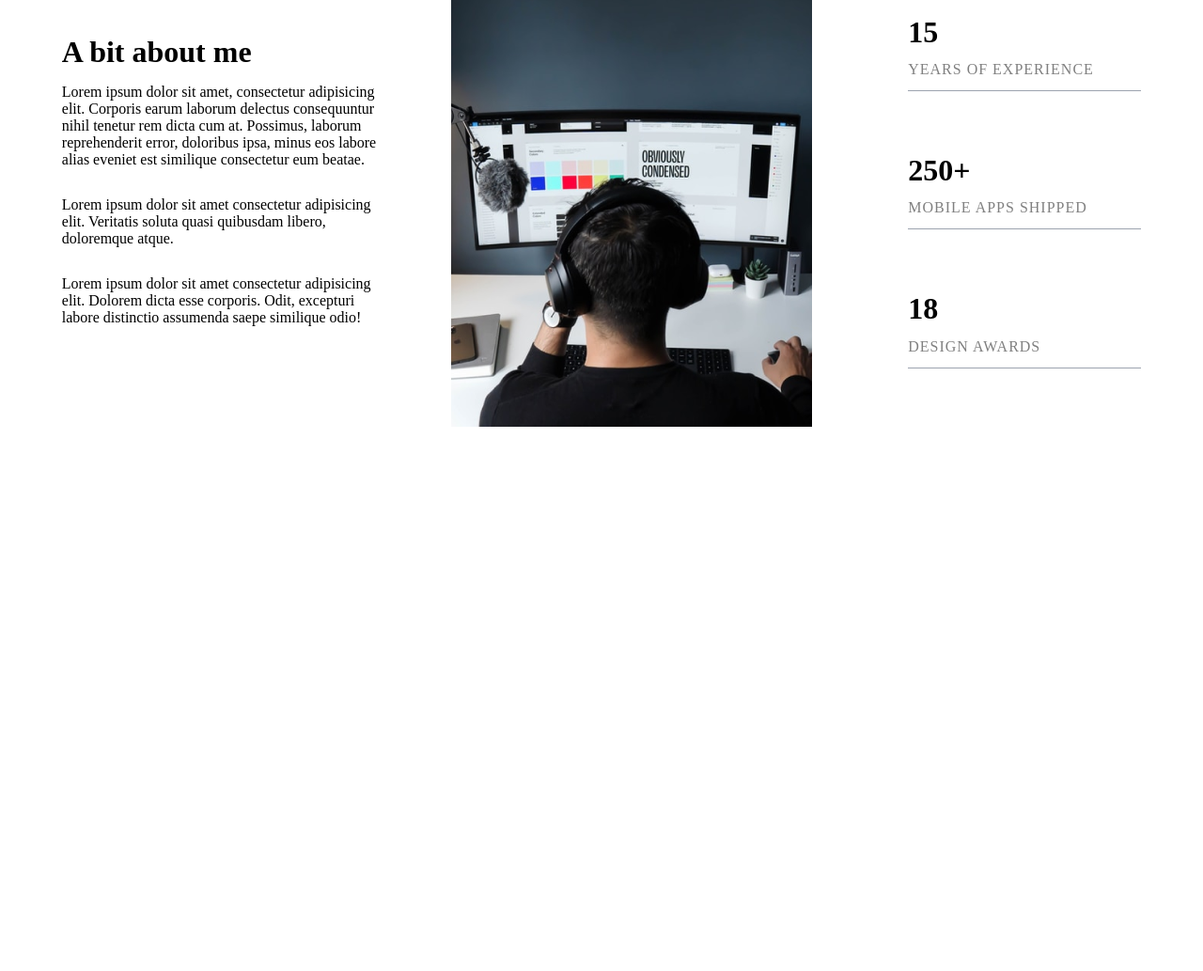
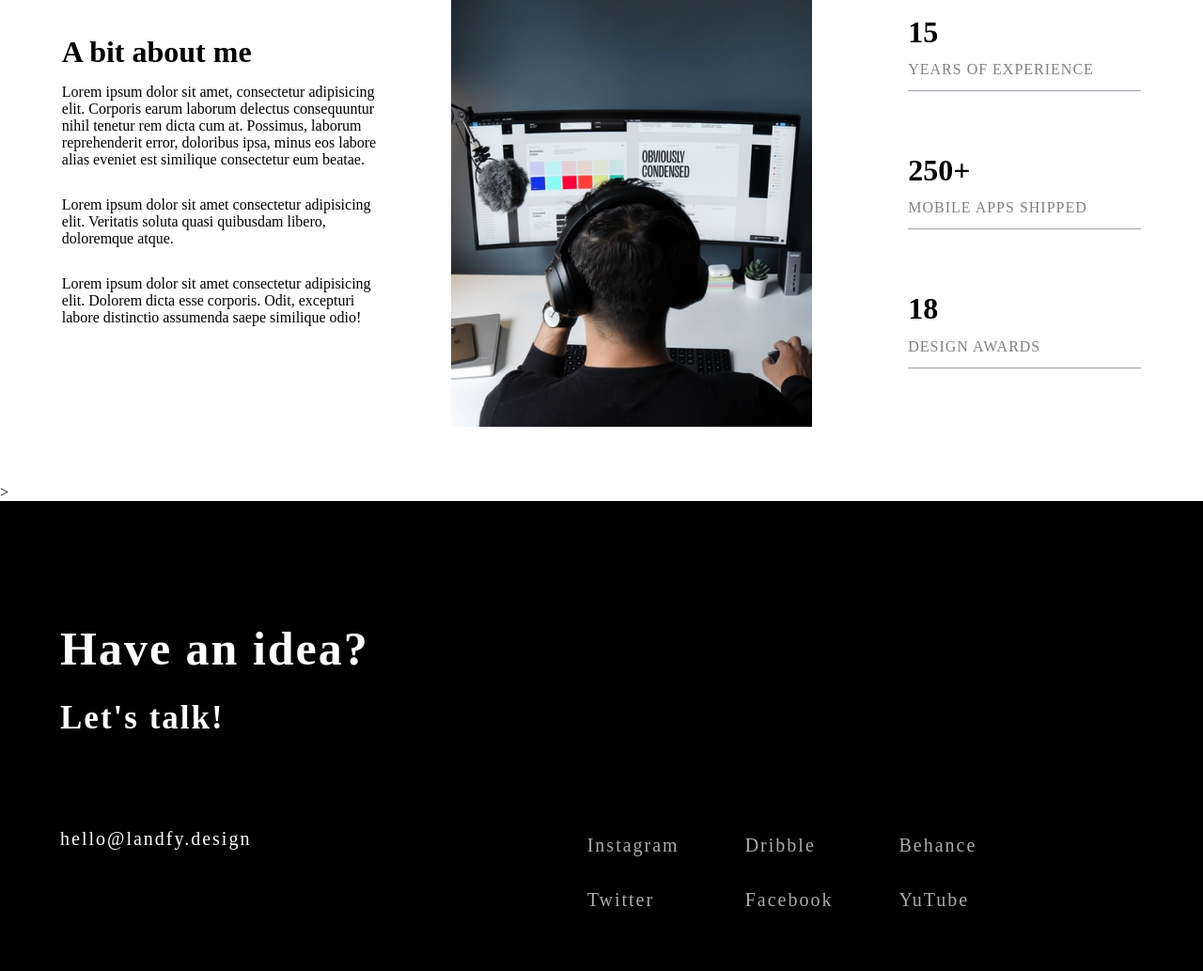
Before and after one commit to medina1101/Building-Projects, a plain HTML site: page index.html in a window 1280 px wide. Shown: the part 3169-4202 px from the top of the page at 94% size. Before the commit the page ends 3684 px from the top, so only its background shows below. Drawn offline with Linux system fonts and the light colour scheme.

Commit message:
first commit

```diff
--- a/index.html
+++ b/index.html
@@ -138,6 +138,27 @@
                     <img src="./img/Line 1.png" alt="line">
                 </div>
             </div>
+            </div>>
+            <div class="section6">
+                <div class="sec6_left">
+                    <h1>Have an idea?</h1>
+                    <h2>Let's talk!</h2>
+                    <p>hello@landfy.design</p>
+                </div>
+                <div class="sec6_right">
+                    <div class="links">
+                        <p>Instagram</p>
+                        <p>Twitter</p>
+                    </div>
+                    <div class="links">
+                        <p>Dribble</p>
+                        <p>Facebook</p>
+                    </div>
+                    <div class="links">
+                        <p>Behance</p>
+                        <p>YuTube</p>
+                    </div>
+                </div>
         </div>
     </div>
 </body>
--- a/style.css
+++ b/style.css
@@ -454,3 +454,50 @@ nav {
     color: grey;
     letter-spacing: 1px;
 }
+
+.section6{
+    width: 100%;
+    height: 500px;
+    background-color: black;
+    padding: 10% 0;
+}
+
+.sec6_left{
+    color: white;
+    padding-left: 5%;
+}
+
+.sec6_left h1{
+    font-size: 50px;
+    padding-bottom: 25px;
+    letter-spacing: 2px;
+}
+
+.sec6_left h2{
+    font-size: 35px;
+    letter-spacing: 2px;
+}
+
+.sec6_left p{
+    padding-top: 8%;
+    font-size: 20px;
+    letter-spacing: 2px;
+}
+
+.sec6_right{
+    color: rgb(172, 172, 172);
+    display: flex;
+    align-items: center;
+    justify-content: center;
+    margin-left: 30%;
+    margin-top: -4%;
+}
+
+.sec6_right .links{
+    font-size: 20px;
+    letter-spacing: 2px;
+}
+
+.sec6_right .links p{
+    margin: 35px;
+}
```
